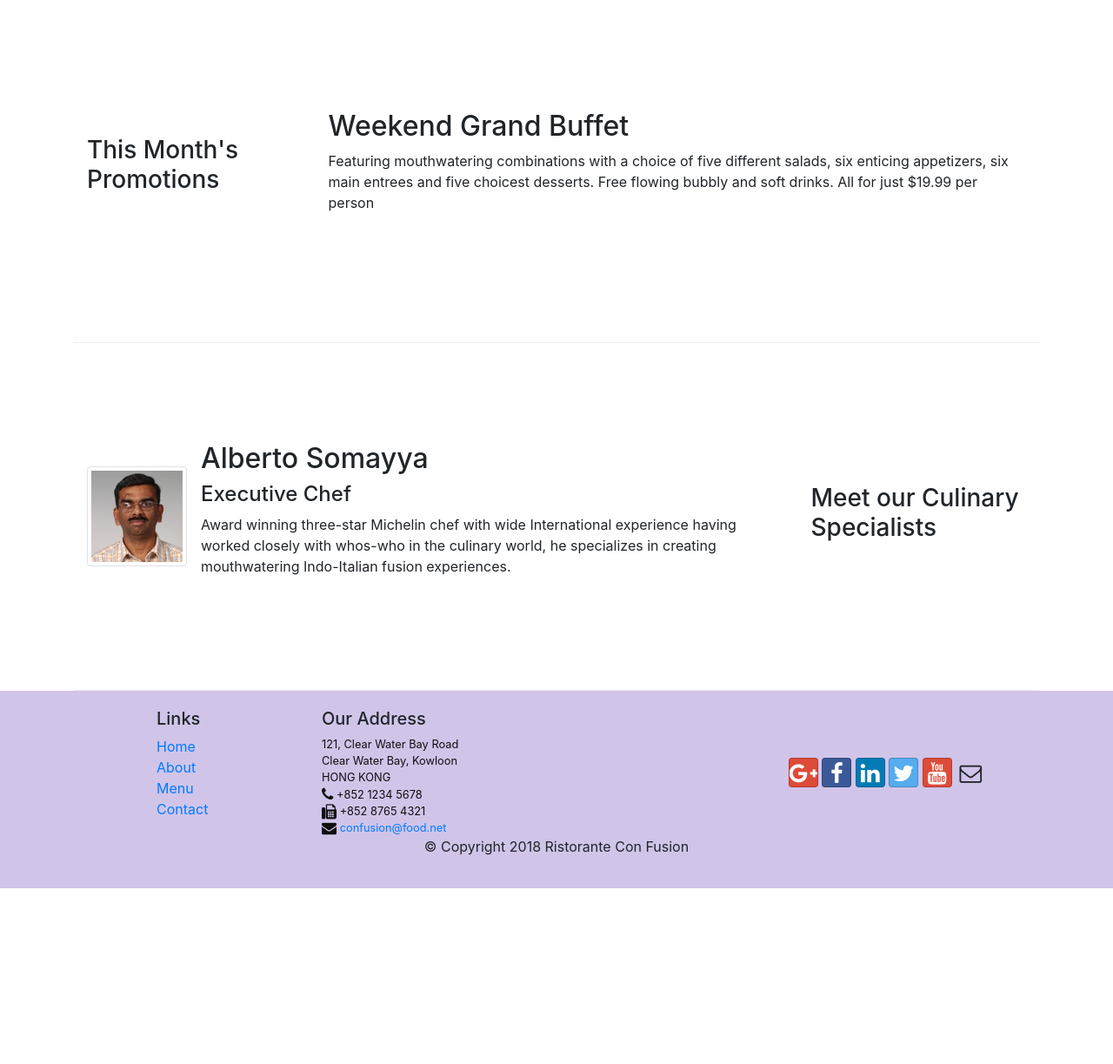
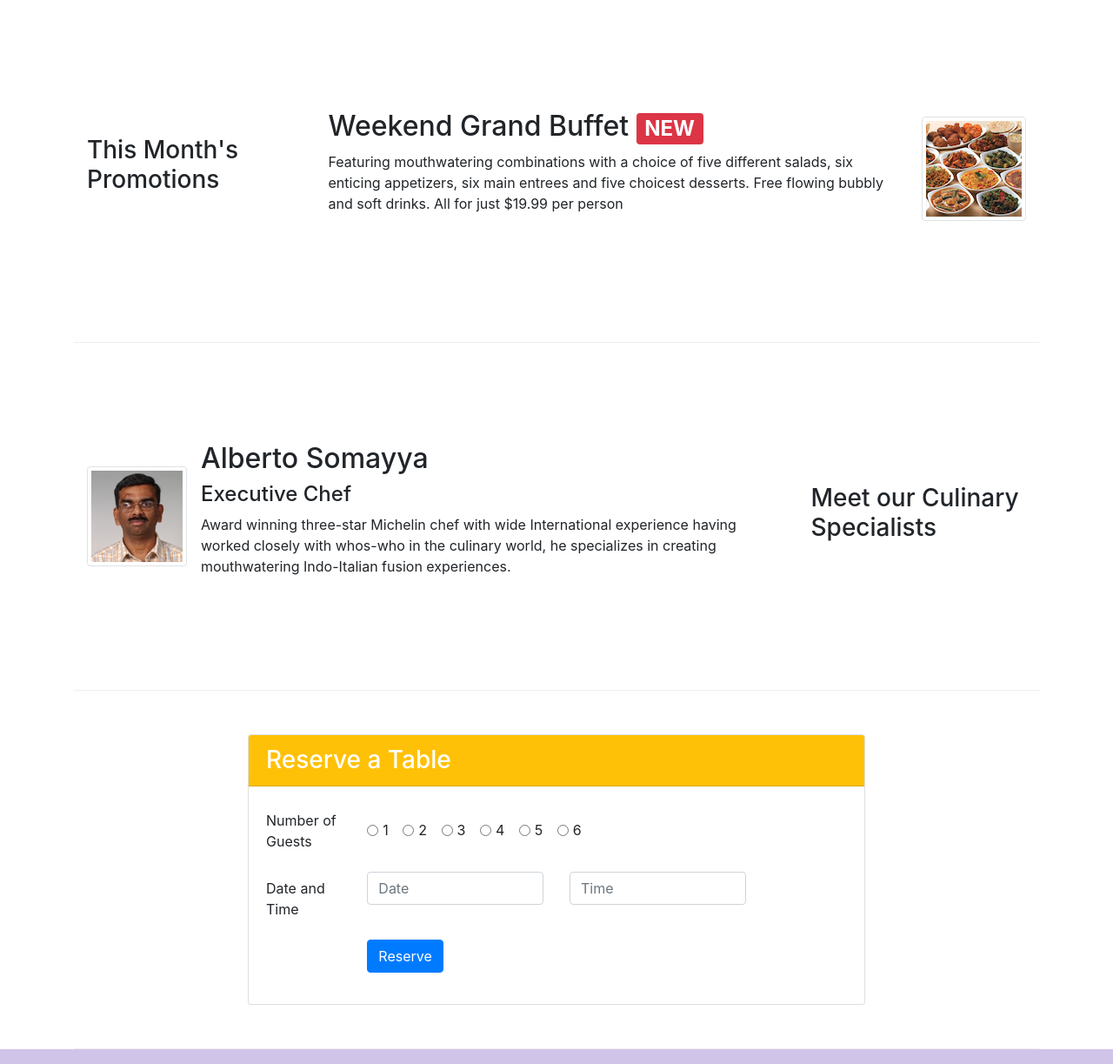
Before and after one commit to SrikanthReddyMallepally/Bootstrap-coursera, a website: page index.html in a window 1280 px wide. Shown: the part 740-1963 px from the top of the page at 87% size. Before the commit the page ends 1761 px from the top, so only its background shows below. Drawn offline with nearby package versions, Linux system fonts and the light colour scheme.

Commit message:
Assignment-2 tasks completed

```diff
--- a/css/style.css
+++ b/css/style.css
@@ -36,3 +36,7 @@ body{
 .navbar-dark{
     background-color: #512DA8;
 }
+.btn:focus,.btn:active {
+    outline: none !important;
+    box-shadow: none;
+ }
--- a/index.html
+++ b/index.html
@@ -1,6 +1,5 @@
 <!DOCTYPE html>
 <html lang="en">
-
     <head>
         <meta charset="utf-8">
         <meta name="viewport" content="width=device-width, initial-scale=1, shrink-to-fit=no">
@@ -12,7 +11,6 @@
         <link rel="stylesheet" href="css/style.css">
         <title>Ristorante Con Fusion</title>
     </head>
-
     <body>
         <nav class="navbar navbar-dark navbar-expand-sm fixed-top">
             <div class="container">
@@ -37,8 +35,11 @@
                         <h1>Ristorante con Fusion</h1>
                         <p>We take inspiration from the World's best cuisines, and create a unique fusion experience. Our lipsmacking creations will tickle your culinary senses!</p>
                     </div>
-                <div class="col-12 col-sm align-self-center">
+                    <div class="col-12 col-sm-3 align-self-center">
                         <img src="img/logo.png" class="img-fluid">
+                    </div>
+                    <div class="col-12 col-sm-3 align-self-center">
+                        <button type="button" name="Reserve" id="mybtn" class="btn btn-warning btn-md btn-block ">Reserve Table</button>
                     </div>
                 </div>
             </div>
@@ -53,19 +54,25 @@
                     <div class="media">
                         <img class="d-flex mr-3 img-thumbnail align-self-center" src="img/uthappizza.png" alt="uthappizza">
                         <div class="media-body">
-                        <h2 class="mt-0">Uthappizza</h2>
+                            <h2 class="mt-0">Uthappizza <span class="badge badge-danger">HOT</span> <span class="badge badge-pill badge-secondary">$5.99</span></h2>
                             <p class="d-none d-sm-block">A unique combination of Ind ian Uthappam (pancake) and Italian pizza, topped with Cerignola olives, ripe vine cherry tomatoes, Vidalia onion, Guntur chillies and Buffalo Paneer.</p>
                         </div>
                     </div>
                 </div>
             </div>
             <div class="row row-content align-items-center">
-            <div class="col-12 col-sm-4 col-md-3">
+                <div class="col-12 col-sm-4 order-sm-first col-md-3">
                     <h3>This Month's Promotions</h3>
                 </div>
-            <div class="col col-sm col-md">
-                <h2>Weekend Grand Buffet</h2>
-                <p>Featuring mouthwatering combinations with a choice of five different salads, six enticing appetizers, six main entrees and five choicest desserts. Free flowing bubbly and soft drinks. All for just $19.99 per person </p>
+                <div class="col col-sm col-md order-sm-last">
+                    <div class="media">
+
+                        <div class="media-body">
+                            <h2 class="mt-0">Weekend Grand Buffet <span class="badge badge-danger">NEW</span></h2>
+                            <p class="d-none d-sm-block">Featuring mouthwatering combinations with a choice of five different salads, six enticing appetizers, six main entrees and five choicest desserts. Free flowing bubbly and soft drinks. All for just $19.99 per person </p>
+                        </div>
+                        <img class="d-flex ml-3 img-thumbnail align-self-center" src="img/buffet.png" alt="buffet">
+                    </div>
                 </div>
             </div>
 
@@ -80,7 +87,61 @@
                         <div class="media-body">
                             <h2 class="mt-0">Alberto Somayya</h2>
                             <h4>Executive Chef</h4>
-                        <p>Award winning three-star Michelin chef with wide International experience having worked closely with whos-who in the culinary world, he specializes in creating mouthwatering Indo-Italian fusion experiences. </p>
+                            <p class="d-none d-sm-block">Award winning three-star Michelin chef with wide International experience having worked closely with whos-who in the culinary world, he specializes in creating mouthwatering Indo-Italian fusion experiences. </p>
+                        </div>
+                    </div>
+                </div>
+            </div>
+            <div class="row row-content align-items-center">
+                <div class="col-12 col-md-8 offset-md-2">
+                    <div class="card" id="form-section">
+                        <h3 class="card-header bg-warning text-white">Reserve a Table</h3>
+                        <div class="card-body">
+                            <form>
+                                <div class="form-group row align-items-center">
+                                    <label class="col-md-2 col-form-label">Number of Guests</label>
+                                    <div class="col-md-10">
+                                        <div class="form-check form-check-inline">
+                                            <input class="form-check-input" type="radio" name="inlineRadioOptions" id="Radio1" value="1">
+                                            <label class="form-check-label" for="Radio1">1</label>
+                                        </div>
+                                        <div class="form-check form-check-inline">
+                                            <input class="form-check-input" type="radio" name="inlineRadioOptions" id="Radio2" value="2">
+                                            <label class="form-check-label" for="Radio2">2</label>
+                                        </div>
+                                        <div class="form-check form-check-inline">
+                                            <input class="form-check-input" type="radio" name="inlineRadioOptions" id="Radio3" value="3">
+                                            <label class="form-check-label" for="Radio3">3</label>
+                                        </div>
+                                        <div class="form-check form-check-inline">
+                                            <input class="form-check-input" type="radio" name="inlineRadioOptions" id="Radio4" value="4">
+                                            <label class="form-check-label" for="Radio4">4</label>
+                                        </div>
+                                        <div class="form-check form-check-inline">
+                                            <input class="form-check-input" type="radio" name="inlineRadioOptions" id="Radio5" value="5">
+                                            <label class="form-check-label" for="Radio5">5</label>
+                                        </div>
+                                        <div class="form-check form-check-inline">
+                                            <input class="form-check-input" type="radio" name="inlineRadioOptions" id="Radio6" value="6">
+                                            <label class="form-check-label" for="Radio6">6</label>
+                                        </div>
+                                    </div>
+                                </div>
+                                <div class="form-group row">
+                                    <label for="date" class="col-md-2 col-form-label">Date and Time</label>
+                                    <div class="col-md-4">
+                                        <input type="text" class="form-control" id="date" name="date" placeholder="Date">
+                                    </div>
+                                    <div class="col-md-4">
+                                        <input type="text" class="form-control" id="time" name="time" placeholder="Time">
+                                    </div>
+                                </div>
+                                <div class="form-group row">
+                                    <div class="offset-md-2 col-md-10">
+                                        <button type="submit" class="btn btn-primary">Reserve</button>
+                                    </div>
+                                </div>
+                            </form>
                         </div>
                     </div>
                 </div>
@@ -131,6 +192,12 @@
         <script src="node_modules/jquery/dist/jquery.slim.min.js"></script>
         <script src="node_modules/popper.js/dist/umd/popper.min.js"></script>
         <script src="node_modules/bootstrap/dist/js/bootstrap.min.js"></script>
+        <script src="https://ajax.googleapis.com/ajax/libs/jquery/3.3.1/jquery.min.js"></script>
+        <script>
+            $("#mybtn").click(function() {
+                $('html,body').animate({
+                    scrollTop: $("#form-section").offset().top},'slow');
+            });
+        </script>
     </body>
-
 </html>
```
Lines whose indentation alone changed are shown as unchanged.
